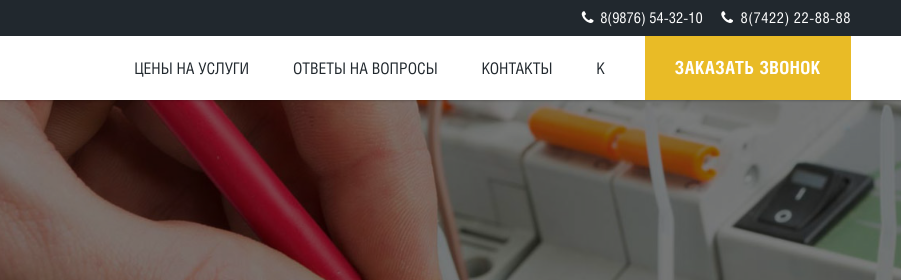
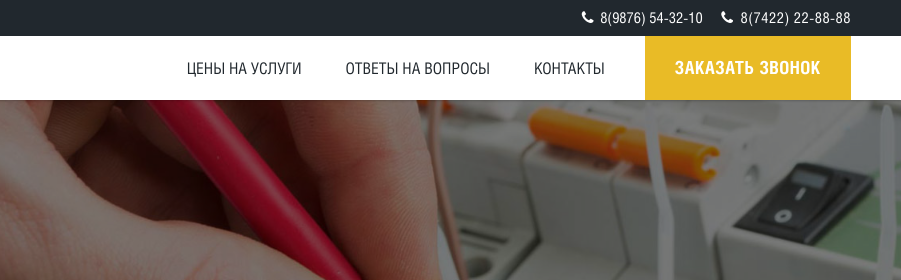
Before and after one commit to Murmavilink/electrician, a website built with webpack: page dist/index.html in a window 1280 px wide. Shown: the top 280 px of the page, 379-1280 px from the left. Built offline with nearby package versions, Linux system fonts and the light colour scheme; files whose address does not match are found by name.

Commit message:
рефакторинг

```diff
--- a/dist/index.html
+++ b/dist/index.html
@@ -80,7 +80,6 @@
 							<li><a href="#services">Цены на услуги</a></li>
 							<li><a href="#faq">Ответы на вопросы</a></li>
 							<li><a href="#contacts">Контакты</a></li>
-							<li><a href="#cons">К</a></li>
 						</ul>
 					</div>
 					<div class="cleaner"></div>
--- a/package.json
+++ b/package.json
@@ -1,5 +1,5 @@
 {
-  "name": "Site-Electrician",
+  "name": "site_electrician",
   "version": "1.0.0",
   "description": "",
   "main": "index.js",
```
